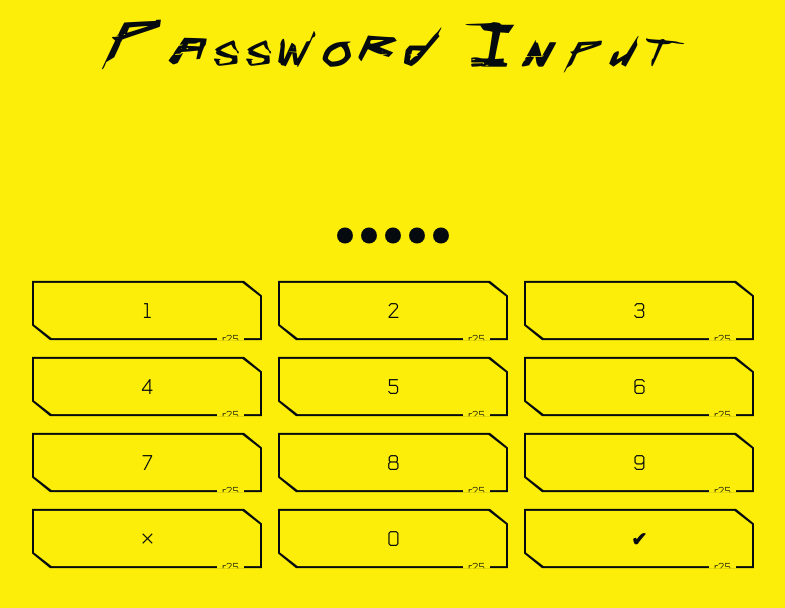
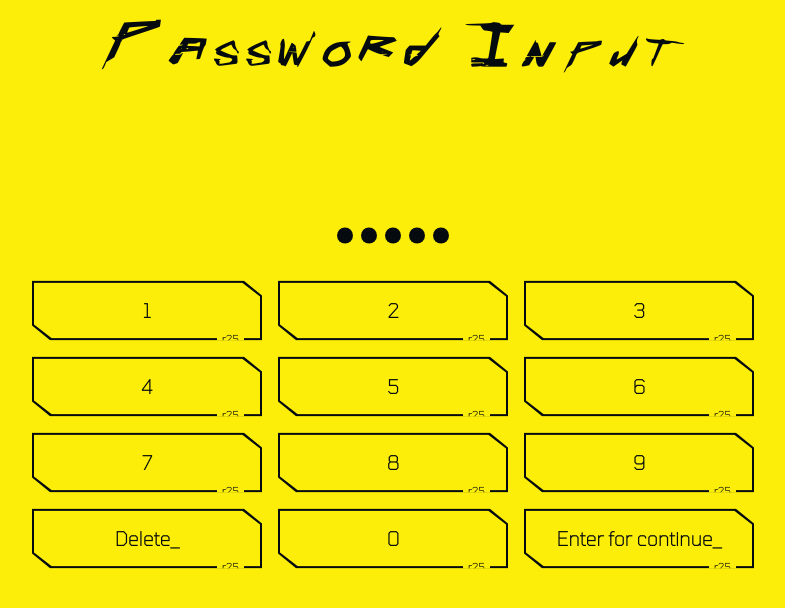
Before and after one commit to Chaibadin00/homeworktoo, an Angular app: page /password in a window 1280 px wide. Shown: the top 608 px of the page, without its empty margins (247-1032 px from the left). Built offline with nearby package versions, Linux system fonts and the light colour scheme.

Commit message:
Add wrong pasword massage alert

```diff
--- a/src/app/password-page/password-page.component.css
+++ b/src/app/password-page/password-page.component.css
@@ -205,3 +205,8 @@
         opacity: 1;
     }
 }
+
+/* password wrong */
+.wrong{
+    color: red;
+}
--- a/src/app/password-page/password-page.component.html
+++ b/src/app/password-page/password-page.component.html
@@ -2,6 +2,10 @@
     <div class="container mt-5">
         <div class="row">
             <div class="position-absolute top-50 start-50 translate-middle number-input">
+
+                <div class="row text-center" *ngIf="!isWrong">
+                    <div class="col m-3 wrong"><strong>Wr0nG Pa5sw0rd_!!</strong></div>
+                </div>
 
                 <!-- dot -->
                 <div class="col-5 mx-auto text-center dot-container">
@@ -80,7 +84,7 @@
                     <div class="col">
                         <button type="button" class="btn-cyber m-2" [disabled]="enteredPassword.length === 0"
                             (click)="unfilledDot()">
-                            <span class="btn__content"><strong>&times;</strong></span>
+                            <span class="btn__content">Delete_</span>
                             <span class="btn__glitch"></span>
                             <span class="btn__label">r25</span>
                         </button>
@@ -91,7 +95,7 @@
                         </button>
                         <button type="button" class="btn-cyber m-2" [disabled]="enteredPassword.length !== 5"
                             (click)="checkPasswords()">
-                            <span class="btn__content"><strong>&#10004;</strong></span>
+                            <span class="btn__content">Enter for continue_</span>
                             <span class="btn__glitch"></span>
                             <span class="btn__label">r25</span>
 
--- a/src/app/password-page/password-page.component.ts
+++ b/src/app/password-page/password-page.component.ts
@@ -12,6 +12,7 @@ export class PasswordPageComponent {
   protected enteredPassword: string = '';
 
   protected correctpassword: boolean = false;
+  isWrong = true;
 
   filledDots = 0;
 
@@ -39,8 +40,10 @@ export class PasswordPageComponent {
     if (this.enteredPassword === this.password) {
       console.log('Password is correct');
       this.router.navigate(['/main']);
+      this.showWrongPasswordMessage(true);
     } else {
       console.log('Password is incorrect');
+      this.showWrongPasswordMessage(false);
     }
     this.clearEnteredPassword();// clear the password after check
   }
@@ -51,4 +54,8 @@ export class PasswordPageComponent {
     const dots = document.querySelectorAll('.dot');
     dots.forEach(dot => dot.classList.remove('filled'));
   }
+
+  showWrongPasswordMessage(isWrong: boolean){
+    this.isWrong = isWrong;
+  }
 }
```
